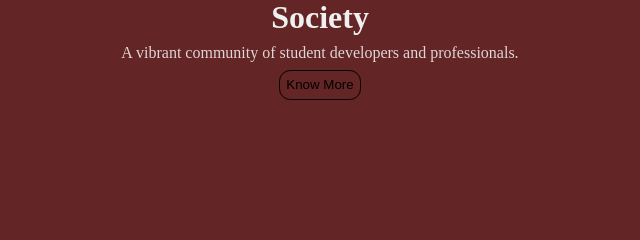
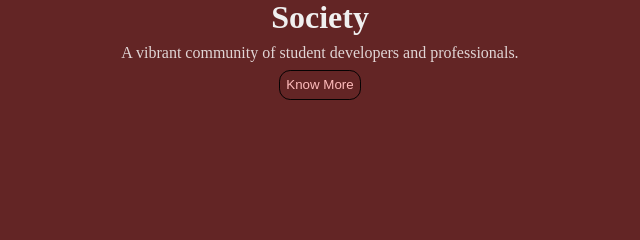
Before and after one commit to noormohammedb/SDS-website, a plain HTML site: page index.html in a window 1280 px wide. Shown: the part 188-428 px from the top of the page, 320-960 px from the left. Drawn offline with Linux system fonts and the light colour scheme.

Commit message:
text color

```diff
--- a/style.css
+++ b/style.css
@@ -48,7 +48,9 @@ body {
     color: #ffffffce;
     padding: 0.5rem;
 }
+
 .know-more-btn{
+    color: #ffbcbc;
     padding: 0.4rem;
     background: #ffffff00;
     border: solid 0.05rem #050202;
```
